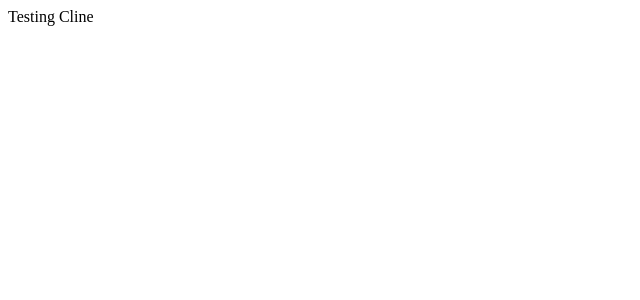
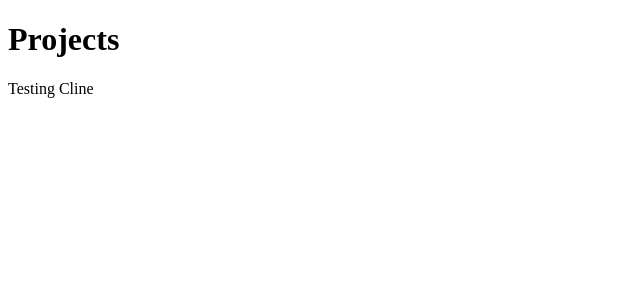
Before and after one commit to 2e4iggo/portfolio-thantzh, a Next.js app: page / in a window 1280 px wide. Shown: the top 300 px of the page, without its empty margins (0-640 px from the left). Built offline with nearby package versions, Linux system fonts and the light colour scheme.

Commit message:
Adding and Fixed Routing

```diff
--- a/src/app/education/page.tsx
+++ b/src/app/education/page.tsx
@@ -1,5 +1,8 @@
 import React from "react";
 const education = () => {
-  return <div>Education Page</div>;
+  return <div>
+    <h1>Education</h1>
+    <p>Education Page</p>
+  </div>;
 }
 export default education;
--- a/src/app/page.tsx
+++ b/src/app/page.tsx
@@ -2,8 +2,9 @@ import Image from "next/image";
 
 export default function Home() {
   return (
-    <div className="flex min-h-screen items-center justify-center bg-zinc-50 font-sans dark:bg-black">
-      Testing Cline
+    <div>
+      <h1>Projects</h1>
+      <p>Testing Cline</p>
     </div>
   );
 }
--- a/src/app/skills/page.tsx
+++ b/src/app/skills/page.tsx
@@ -1,5 +1,8 @@
 import React from "react";
     const skills = () => {
-      return <div>Skills Page</div>;
+      return <div>
+        <h1>Skills</h1>
+        <p>Skills Page</p>
+      </div>;
     }
     export default skills;
--- a/src/app/workhistory/page.tsx
+++ b/src/app/workhistory/page.tsx
@@ -1,7 +1,10 @@
 import React from "react";
 
 const workhistory = () => {
-  return <div>Work History Page</div>;
+  return <div>
+    <h1>Work History</h1>
+    <p>Work History Page</p>
+    </div>;
 }
 
 export default workhistory;
```
